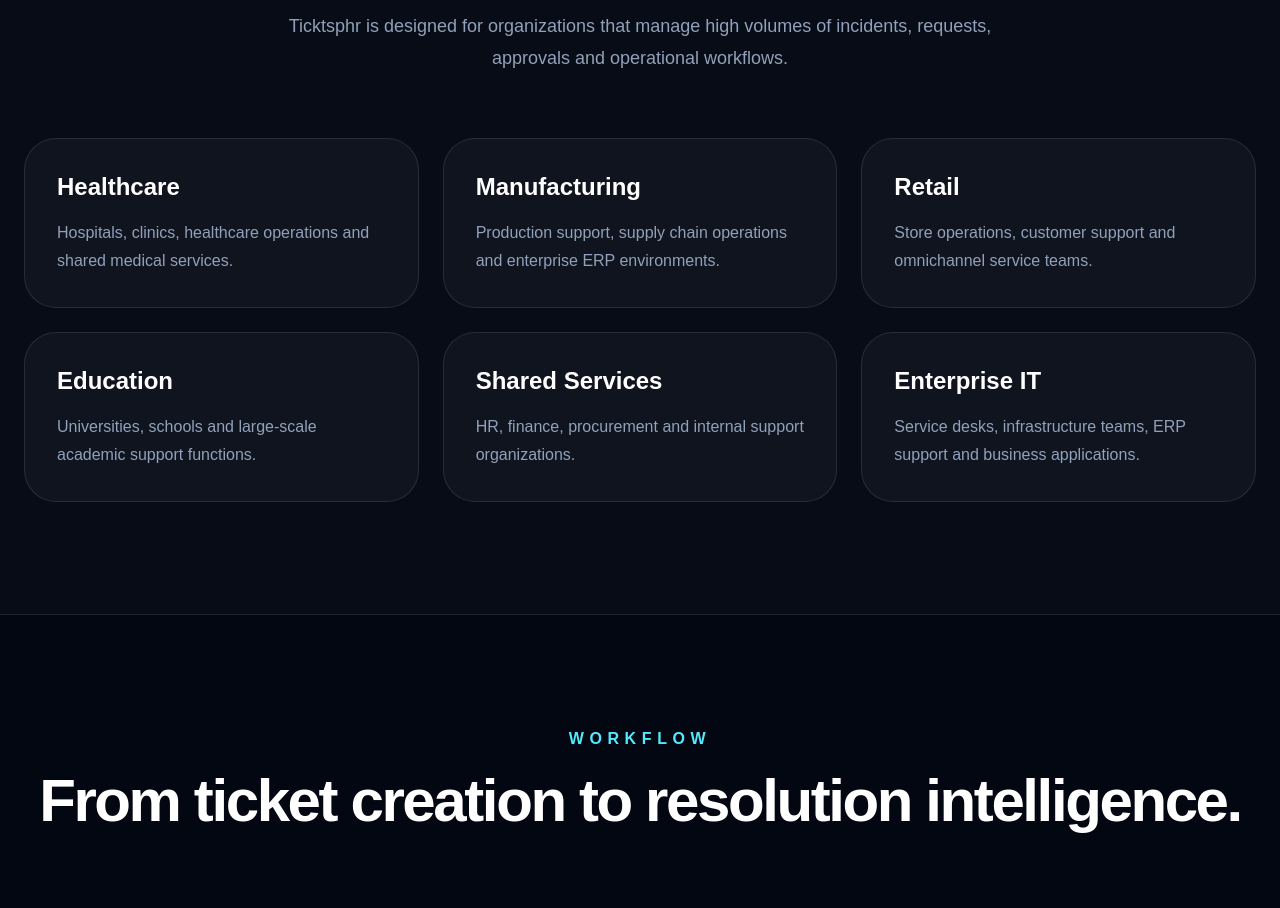
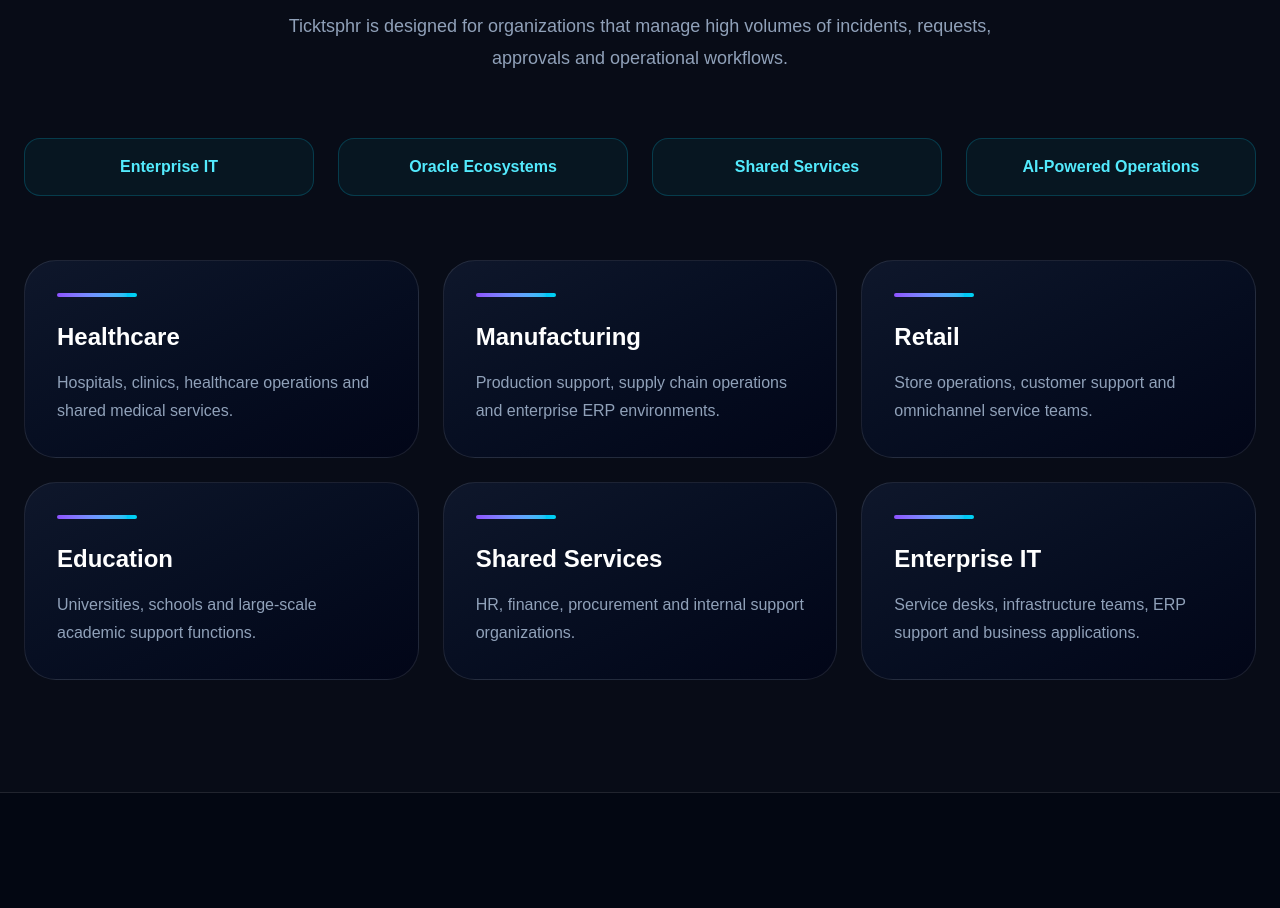
Before and after one commit to umayank-design/ticktsphr-marketing-website, a Next.js app: page / in a window 1280 px wide. Shown: the part 4500-5408 px from the top of the page. Built offline with nearby package versions, Linux system fonts and the light colour scheme.

Commit message:
Enhance homepage trust layer

```diff
--- a/app/page.tsx
+++ b/app/page.tsx
@@ -344,6 +344,8 @@
       </section>
       {/* TRUST LAYER */}
 
+{/* TRUST LAYER */}
+
 <section className="border-y border-white/10 bg-white/[0.02]">
   <div className="mx-auto max-w-7xl px-6 py-28">
     <div className="text-center">
@@ -361,8 +363,23 @@
       </p>
     </div>
 
-    <div className="mt-16 grid gap-6 md:grid-cols-2 lg:grid-cols-3">
+    <div className="mt-16 mb-16 grid gap-6 md:grid-cols-4">
+      {[
+        "Enterprise IT",
+        "Oracle Ecosystems",
+        "Shared Services",
+        "AI-Powered Operations",
+      ].map((item) => (
+        <div
+          key={item}
+          className="rounded-2xl border border-cyan-400/20 bg-cyan-400/5 p-4 text-center"
+        >
+          <span className="font-bold text-cyan-300">{item}</span>
+        </div>
+      ))}
+    </div>
 
+    <div className="grid gap-6 md:grid-cols-2 lg:grid-cols-3">
       {[
         {
           title: "Healthcare",
@@ -391,8 +408,10 @@
       ].map((industry) => (
         <div
           key={industry.title}
-          className="rounded-[2rem] border border-white/10 bg-white/[0.035] p-8 transition hover:-translate-y-1 hover:bg-white/[0.06]"
+          className="rounded-[2rem] border border-white/10 bg-gradient-to-br from-slate-900 to-slate-950 p-8 transition duration-300 hover:-translate-y-2 hover:border-cyan-400/30 hover:shadow-[0_20px_80px_rgba(34,211,238,0.15)]"
         >
+          <div className="mb-6 h-1 w-20 rounded-full bg-gradient-to-r from-violet-500 to-cyan-400" />
+
           <h3 className="text-2xl font-black">
             {industry.title}
           </h3>
@@ -405,7 +424,6 @@
     </div>
   </div>
 </section>
-
       {/* WORKFLOW */}
       <section id="workflow" className="mx-auto max-w-7xl px-6 py-28">
         <div className="text-center">
```
